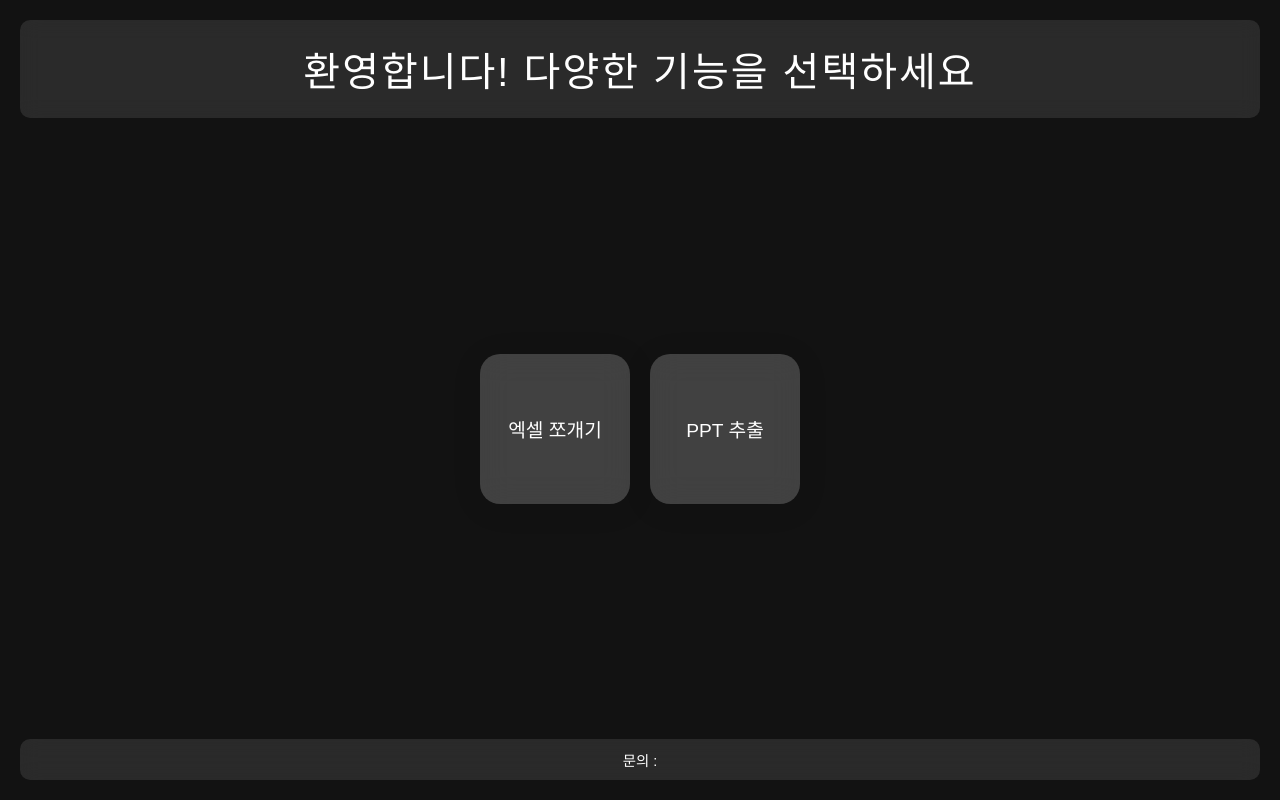
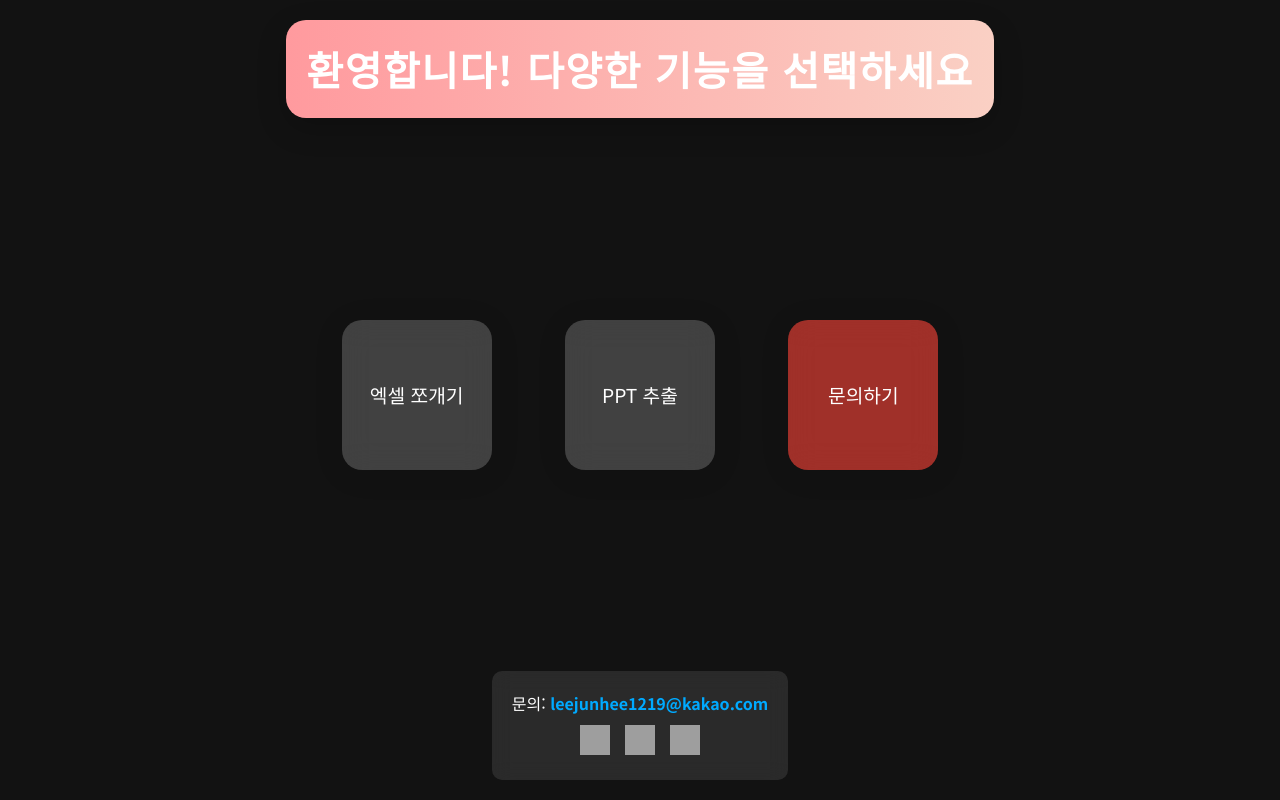
Before and after one commit to junhee1219/work-insight, a Flask app: page / in a window 1280 px wide. Run offline with Flask 3, Linux system fonts and the light colour scheme; grey boxes are pictures that could not be loaded.

Commit message:
디자인수정

```diff
--- a/templates/index.html
+++ b/templates/index.html
@@ -6,6 +6,9 @@
     <meta http-equiv="X-UA-Compatible" content="IE=edge">
     <title>기능 선택 페이지</title>
     <link rel="stylesheet" href="styles.css">
+
+    <link href="https://fonts.googleapis.com/css2?family=Noto+Sans+KR:wght@400;700&display=swap" rel="stylesheet">
+
 </head>
 <body>
     <header>
@@ -15,11 +18,16 @@
         <section class="button-container">
             <a href="/excel_seperator" class="action-button">엑셀 쪼개기</a>
             <a href="/ppt_extractor" class="action-button">PPT 추출</a>
-            <!-- 추가 기능 버튼 자리 -->
+            <a href="mailto:leejunhee1219@kakao.com" class="action-button inquiry-button">문의하기</a> <!-- 문의하기 버튼을 같은 섹션에 포함 -->
         </section>
     </main>
     <footer>
-        <p>문의 : </p>
+        <p>문의: <a href="mailto:leejunhee1219@kakao.com">leejunhee1219@kakao.com</a></p>
+        <div class="social-links">
+            <a href="#"><img src="icon-facebook.png" alt="Facebook"></a>
+            <a href="#"><img src="icon-instagram.png" alt="Instagram"></a>
+            <a href="#"><img src="icon-twitter.png" alt="Twitter"></a>
+        </div>
     </footer>
 </body>
 </html>
--- a/templates/styles.css
+++ b/templates/styles.css
@@ -1,11 +1,12 @@
 * {
+    font-family: 'Noto Sans KR', sans-serif;
     margin: 0;
     padding: 0;
     box-sizing: border-box;
 }
 
 body {
-    font-family: 'Arial', sans-serif;
+
     background-color: #121212;
     color: #fff;
     display: flex;
@@ -14,20 +15,24 @@
     min-height: 100vh;
 }
 
+
 header {
     text-align: center;
     padding: 20px;
-    background: rgba(255, 255, 255, 0.1);
+    background: linear-gradient(90deg, #ff9a9e, #fad0c4);
     backdrop-filter: blur(10px);
-    border-radius: 10px;
-    margin: 20px;
+    border-radius: 20px;
+    margin: 20px auto;
+    max-width: 800px;
     color: #fff;
+    box-shadow: 0 10px 30px rgba(0, 0, 0, 0.2);
 }
 
 h1 {
     font-size: 2.5rem;
-    font-weight: 300;
-    letter-spacing: 2px;
+    font-weight: 700; /* 두꺼운 글꼴 적용 */
+    letter-spacing: 1.5px;
+    text-transform: uppercase;
 }
 
 main {
@@ -38,9 +43,13 @@
 }
 
 .button-container {
-    display: flex;
-    gap: 20px;
-    justify-content: center;
+    display: grid;
+    grid-template-columns: repeat(3, 1fr);
+    gap: 30px;
+    justify-items: center;
+    align-items: center;
+    width: 50%;
+    margin: 0 auto;
 }
 
 .action-button {
@@ -60,6 +69,16 @@
     box-shadow: 0 4px 30px rgba(0, 0, 0, 0.1);
 }
 
+/* 문의하기 버튼 차별화 */
+.inquiry-button {
+    background: rgba(255, 69, 58, 0.6);
+}
+
+.inquiry-button:hover {
+    background: rgba(255, 69, 58, 0.8);
+    box-shadow: 0 10px 40px rgba(255, 69, 58, 0.6);
+}
+
 .action-button:hover {
     transform: scale(1.05);
     background: rgba(255, 255, 255, 0.3);
@@ -69,9 +88,30 @@
     text-align: center;
     background: rgba(255, 255, 255, 0.1);
     backdrop-filter: blur(10px);
-    padding: 10px;
-    margin: 20px;
+    padding: 20px;
+    margin: 20px auto;
+    max-width: 800px;
     border-radius: 10px;
     color: #fff;
-    font-size: 0.9rem;
+    font-size: 1rem;
+    display: flex;
+    flex-direction: column;
+    gap: 10px;
 }
+
+footer a {
+    color: #00aaff;
+    text-decoration: none;
+    font-weight: bold;
+}
+
+.social-links {
+    display: flex;
+    gap: 15px;
+    justify-content: center;
+}
+
+.social-links img {
+    width: 30px;
+    height: 30px;
+}
```
